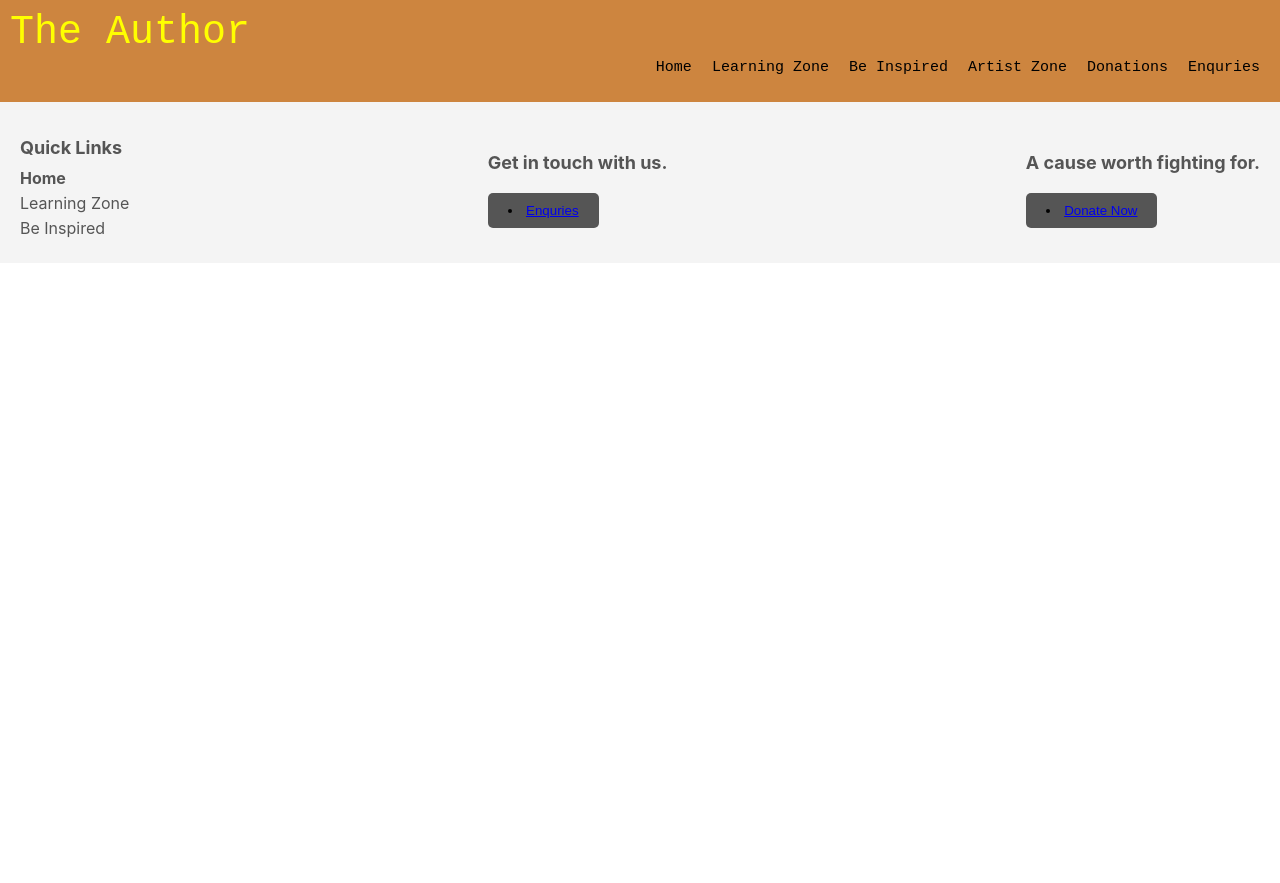
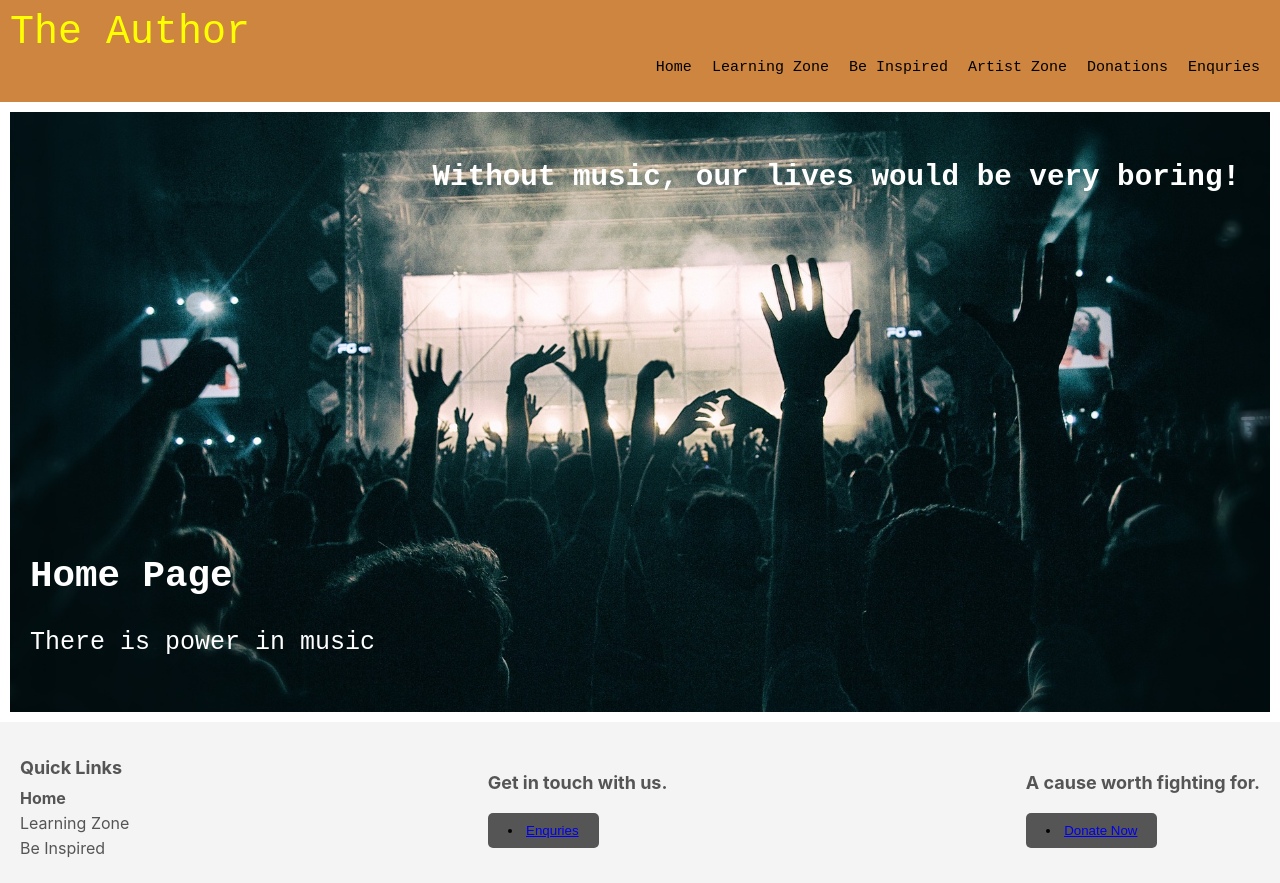
Before and after one commit to AllwinJWork/Music-Project, a React (Create React App) app: page /homepage in a window 1280 px wide. Before the commit the page ends 800 px from the top, so only its background shows below. Built offline with nearby package versions, Linux system fonts and the light colour scheme.

Commit message:
added banner to all pages

```diff
--- a/src/Pages/ArtistZonePage.tsx
+++ b/src/Pages/ArtistZonePage.tsx
@@ -1,6 +1,6 @@
 // import "../Components/ArtistZone.css";
 import "../Assets/styles/ArtistZonePage.css";
-import artistsMain from "../Assets/ArtistZone/Artists.jpeg";
+import artistsMain from "../Assets/ArtistZone/ArtistsMain.jpeg";
 
 import Banner from "../Components/Banner/Banner";
 import ImageIcons from "../Components/ImageIcons/ImageIcons";
--- a/src/Pages/HomePage.tsx
+++ b/src/Pages/HomePage.tsx
@@ -1,10 +1,22 @@
+
+import homeBg from '../Assets/Home/HomeMain.jpg';
+import { Link } from 'react-router-dom';
+import Banner from '../Components/Banner/Banner';
 
 
-export default function HomePage () {
+const Home: React.FC = () => {
   return (
-    <div>
+    <div className="artist-zone-container">
+      <Banner
+        image={{ alt: "Home", src: homeBg }}
+        title="Home Page"
+        introText="There is power in music"
+        caption="Without music, our lives would be very boring!"
+      />
+      </div>
+
+  );
+}
 
 
-    </div>
-  )
-}
+export default Home;
```
Also changed, not shown: src/Assets/Home/HomeMain.jpg (added), 1 other file (tests, documents, lock files or other folders).
